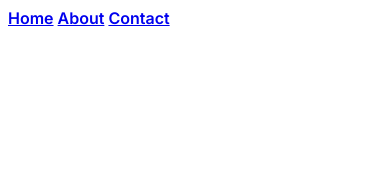
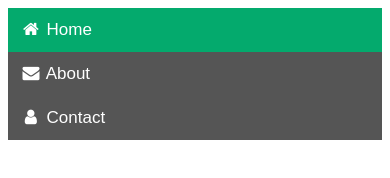
Before and after one commit to Terrazas214/Terrazas214.github.io, a plain HTML site: page About.html in a window 390 px wide. Drawn offline with Linux system fonts and the light colour scheme.

Commit message:
Editing in a responsive nav bar.

```diff
--- a/About.html
+++ b/About.html
@@ -10,7 +10,7 @@
 <link rel="preconnect" href="https://fonts.googleapis.com">
 <link rel="preconnect" href="https://fonts.gstatic.com" crossorigin>
 <link href="https://fonts.googleapis.com/css2?family=Inter:wght@600;700;800&display=swap" rel="stylesheet">
-
+<link rel="stylesheet" href="https://cdnjs.cloudflare.com/ajax/libs/font-awesome/4.7.0/css/font-awesome.min.css">
 <link rel="stylesheet" href="style.css">
 
 
@@ -20,12 +20,43 @@
 </head>
 
 <body>
-  <nav>
-    <a href="./index.html">Home</a>
-    <a href="./About.html">About</a>
-    <a href="./contactus.html">Contact</a>
-  </nav>
+  <div class="navbar">
+    <a class="active" href="index.html"><i class="fa fa-fw fa-home"></i> Home</a>
+    <a href="About.html"><i class="fa fa-fw fa-envelope"></i> About</a>
+    <a href="contactus.html"><i class="fa fa-fw fa-user"></i> Contact</a>
+  </div>
 </body>
+<style>
+  body {font-family: Arial, Helvetica, sans-serif;}
 
+  .navbar {
+    width: 100%;
+    background-color: #555;
+    overflow: auto;
+  }
+
+  .navbar a {
+    float: left;
+    padding: 12px;
+    color: white;
+    text-decoration: none;
+    font-size: 17px;
+  }
+
+  .navbar a:hover {
+    background-color: #000;
+  }
+
+  .active {
+    background-color: #04AA6D;
+  }
+
+  @media screen and (max-width: 500px) {
+    .navbar a {
+      float: none;
+      display: block;
+    }
+  }
+  </style>
 
 </html>
```
Also changed, not shown: contactus.html (+37 -6 lines).
